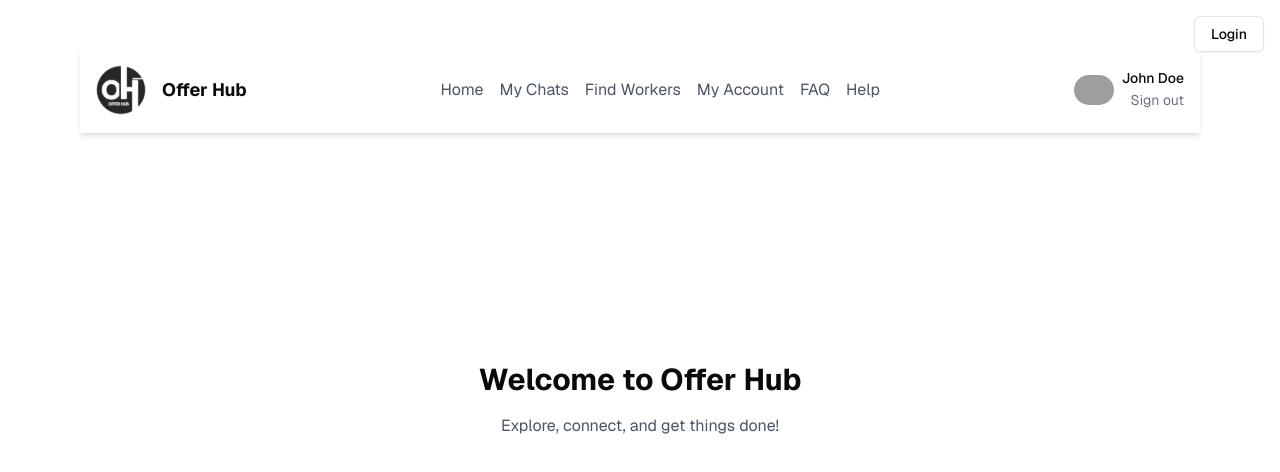
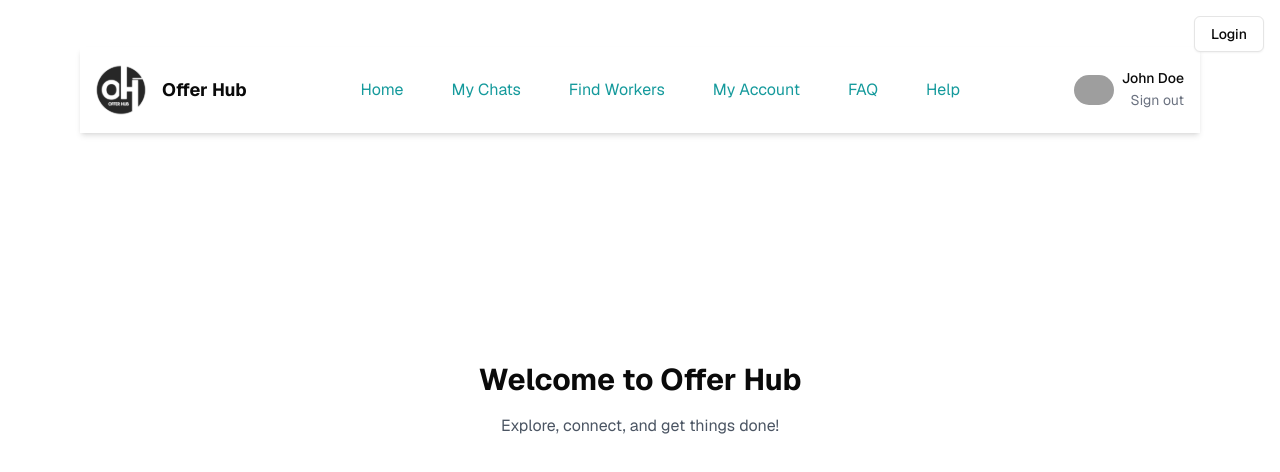
Before and after one commit to marvelous-007/offer-hub, a Next.js app: page / in a window 1280 px wide. Shown: the top 472 px of the page. Built offline with nearby package versions, Linux system fonts and the light colour scheme; grey boxes are pictures that could not be loaded.

Commit message:
feat: enhance Navbar component with active link styling and improved layout

```diff
--- a/src/components/Navbar/Navbar.tsx
+++ b/src/components/Navbar/Navbar.tsx
@@ -23,12 +23,21 @@ export default function Navbar({ logo, links, user }: NavbarProps) {
       <ul className="hidden md:flex space-x-4">
   {links.map((link) => (
     <li key={link.name}>
-            <Link href={link.href}>
-              <Link className="text-gray-600 hover:text-black" href={""}>{link.name}</Link>
+      <Link
+        href={link.href}
+        className={`px-4 py-2 rounded-lg ${
+          // Aquí se chequea si el link está activo (puedes usar lógica adicional para determinarlo)
+          link.isActive
+            ? "bg-[#159A9C] text-white" // Botón seleccionado
+            : "text-[#159A9C] hover:bg-gray-100 hover:text-[#159A9C]" // Normal y hover
+        }`}
+      >
+        {link.name}
       </Link>
     </li>
   ))}
 </ul>
+
 
       {/* User Profile */}
       <div className="flex items-center space-x-2">
```
Lines whose indentation alone changed are shown as unchanged.
